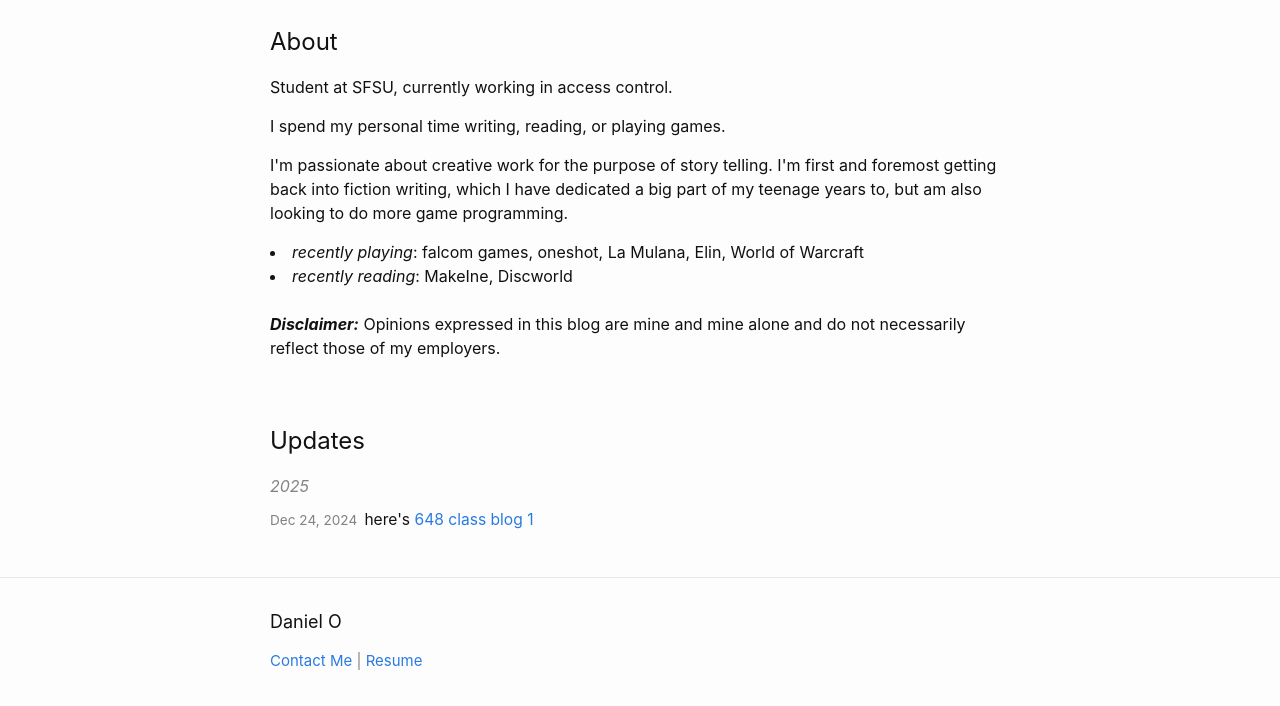
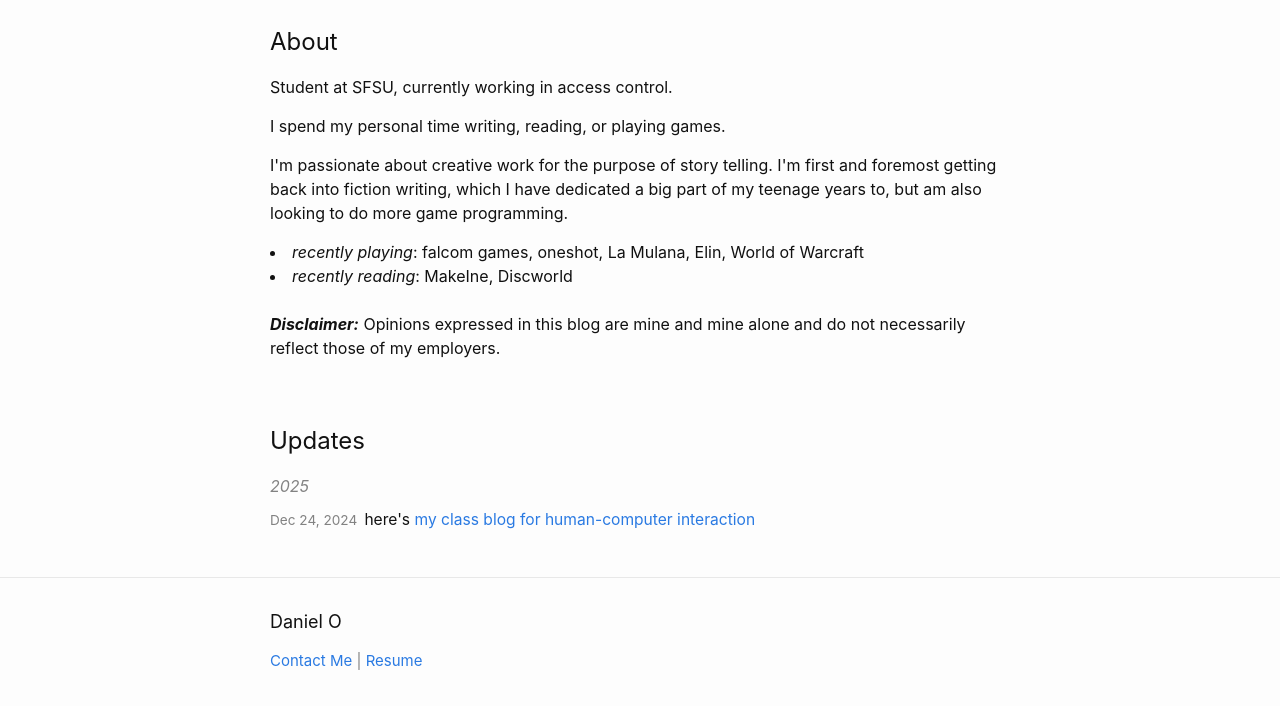
Before and after one commit to ryklin2/ryklin2.github.io, a website: page index.html in a window 1280 px wide. Shown: the part 68-774 px from the top of the page. Drawn offline with Linux system fonts and the light colour scheme.

Commit message:
rename folder structure

```diff
--- a/index.html
+++ b/index.html
@@ -71,7 +71,7 @@
 
         <li>
           <span class="update-meta">Dec 24, 2024</span>
-          here's <a href=".../pages/classBlog1"> 648 class blog 1</a>
+          here's <a href="/pages/classBlog1.html"> my class blog for human-computer interaction</a>
         </li>
 
     </ul>
```
Also changed, not shown: pages/classBlog1.html (renamed from blogs/classBlog1.html).
